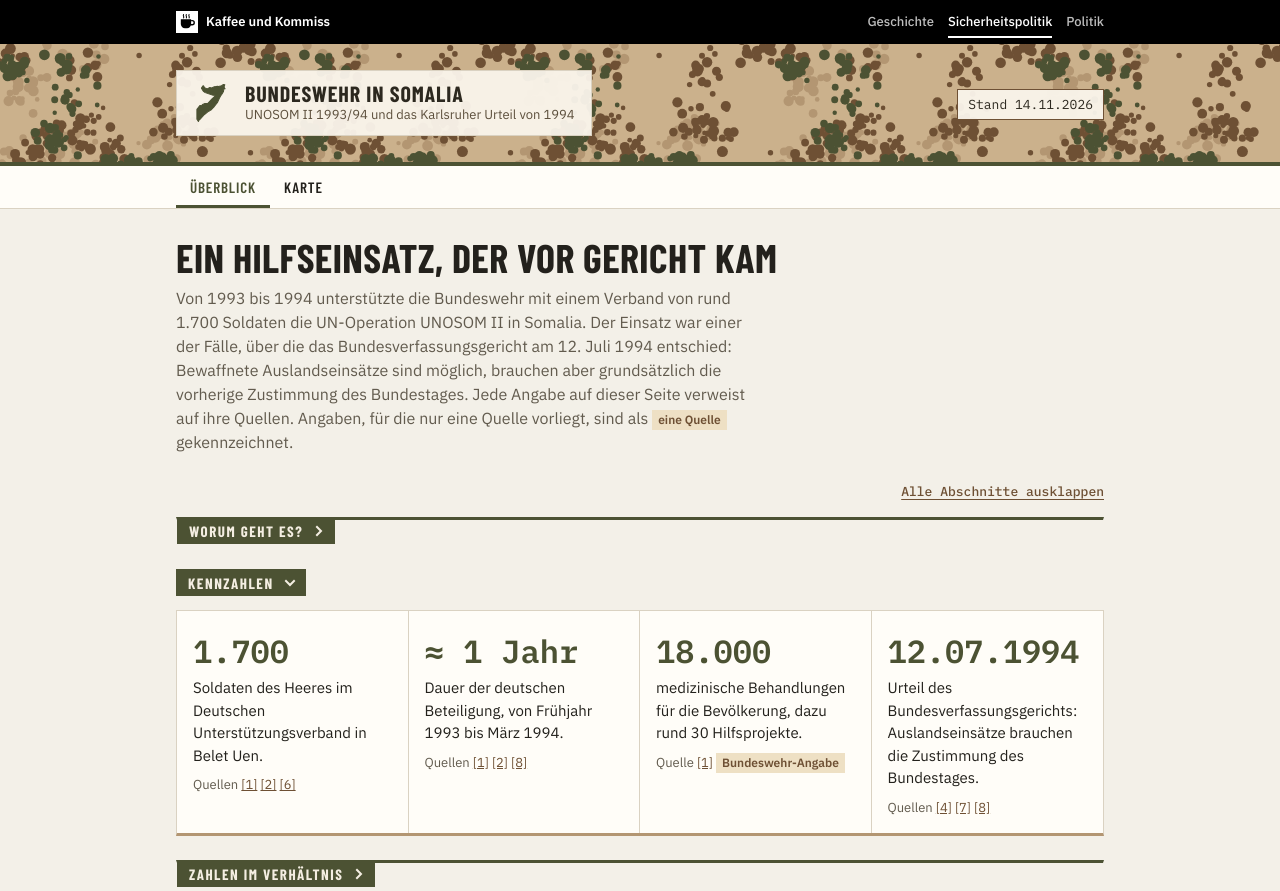
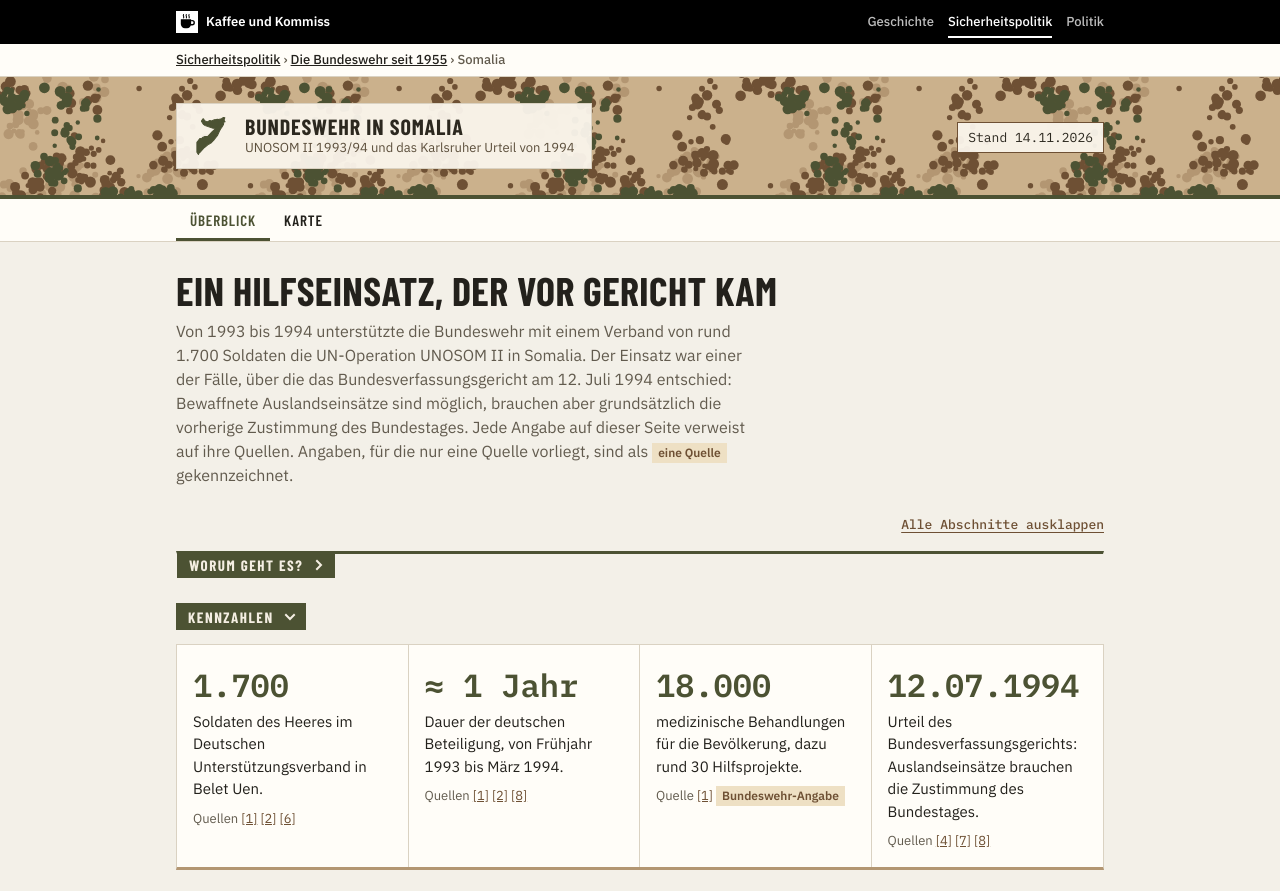
Before and after one commit to kaffeeundkommiss/bundeswehr-somalia, a plain HTML site: page index.html in a window 1280 px wide. Shown: the top 891 px of the page. Drawn offline with nearby package versions, Linux system fonts and the light colour scheme.

Commit message:
Pfadleiste zur Themenübersicht unter der Kopfleiste
Co-Authored-By: Claude Opus 5.5 <noreply@anthropic.com>
Claude-Session: https://claude.ai/code/session_01AuP7hHbxH6xF2tSGJmTd6r

```diff
--- a/basis.css
+++ b/basis.css
@@ -72,3 +72,9 @@
 /* Kurze Übergänge für Links und Schaltflächen, abgeschaltet bei „Bewegung reduzieren“ */
 :where(a,button,summary){transition:color .15s ease,background-color .15s ease,border-color .15s ease,text-decoration-color .15s ease,opacity .15s ease}
 @media (prefers-reduced-motion:reduce){:where(a,button,summary){transition:none}}
+
+/* Pfad zur Themenübersicht unter der Leiste */
+.kk-pfad{background:var(--kk-papier);border-bottom:1px solid var(--kk-linie);font:500 13px/1.4 var(--kk-text);color:var(--kk-grau)}
+.kk-pfad .kk-in{max-width:var(--kk-max);margin:0 auto;padding:7px max(16px,env(safe-area-inset-right,0px)) 7px max(16px,env(safe-area-inset-left,0px))}
+.kk-pfad a{color:var(--kk-tinte)}
+.kk-pfad [aria-current]{color:var(--kk-grau)}
--- a/index.html
+++ b/index.html
@@ -34,6 +34,7 @@
   <a class="kk-haus" href="https://kaffeeundkommiss.github.io/"><img src="kk-tasse.svg" alt="" width="22" height="22"><span>Kaffee und Kommiss</span></a>
   <nav class="kk-bereiche" aria-label="Bereiche"><a href="https://kaffeeundkommiss.github.io/geschichte/">Geschichte</a><a href="https://kaffeeundkommiss.github.io/sicherheitspolitik/" aria-current="true"><span class="kk-lang">Sicherheitspolitik</span><span class="kk-kurz">Sicherheit</span></a><a href="https://kaffeeundkommiss.github.io/politik/">Politik</a></nav>
 </div></div>
+<nav class="kk-pfad" aria-label="Pfad"><div class="kk-in"><a href="https://kaffeeundkommiss.github.io/sicherheitspolitik/">Sicherheitspolitik</a> › <a href="https://kaffeeundkommiss.github.io/sicherheitspolitik/bundeswehr/">Die Bundeswehr seit 1955</a> › <span aria-current="page">Somalia</span></div></nav>
 <header class="top">
   <div class="wrap">
     <div class="marke">
```
Also changed, not shown: karte.html (+1 -0 lines).
